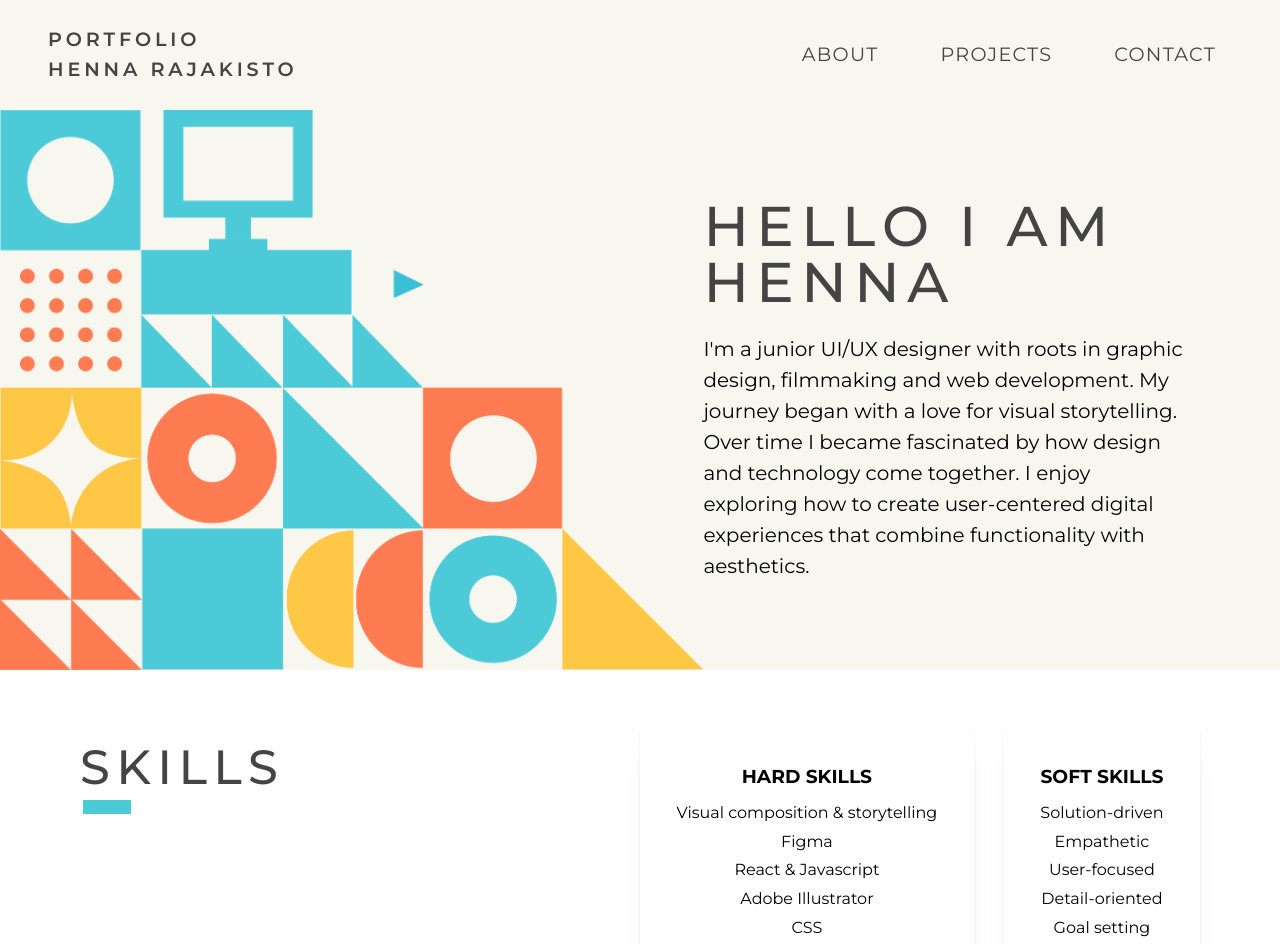
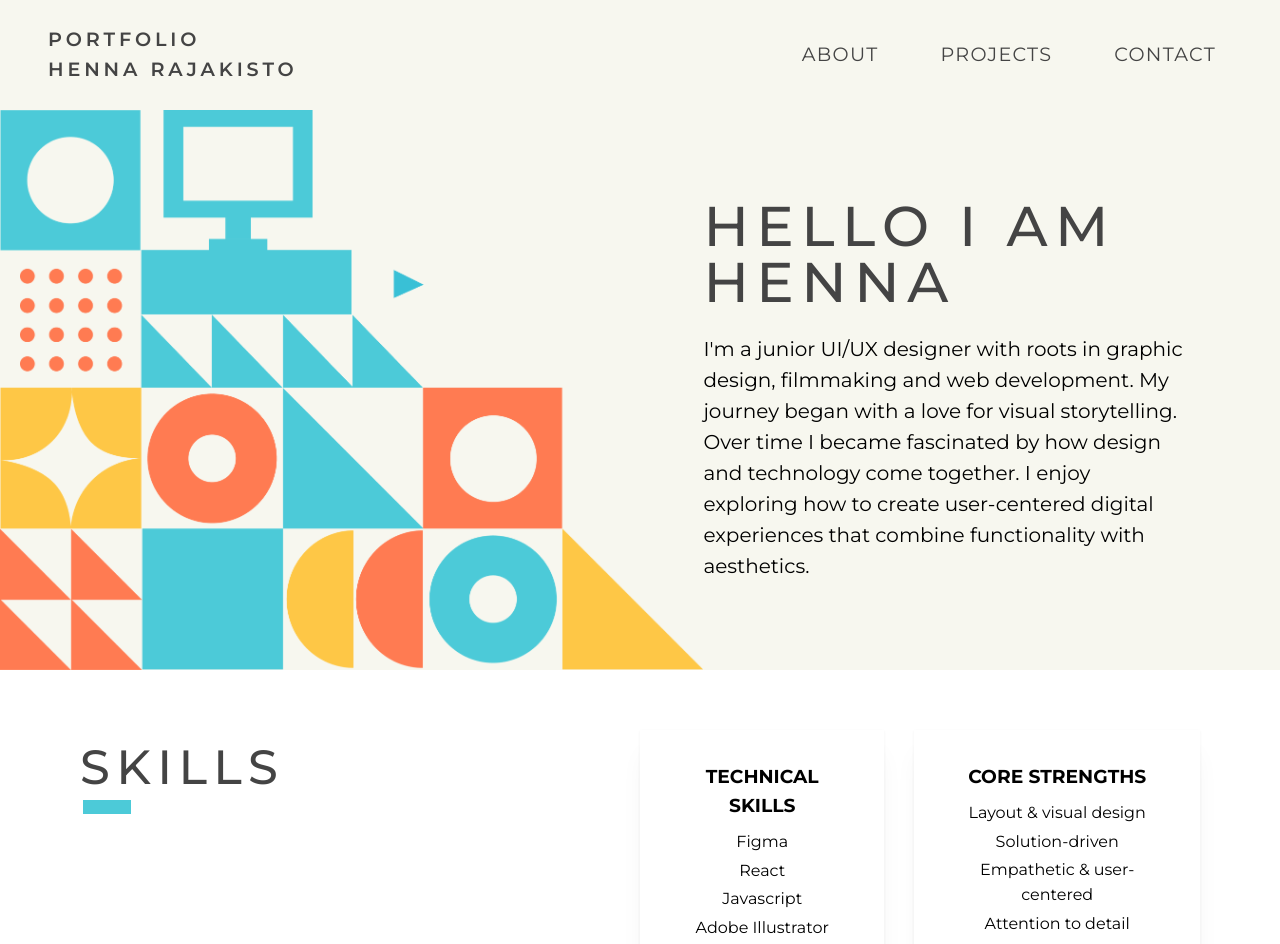
Before and after one commit to hennamarleena/UXUI-portfolio, a React (Vite) app: page / in a window 1280 px wide. Shown: the top 944 px of the page. Built offline with nearby package versions, Linux system fonts and the light colour scheme.

Commit message:
skills otsikoiden nimet vaihdettu

```diff
--- a/src/components/Skills.jsx
+++ b/src/components/Skills.jsx
@@ -10,11 +10,11 @@ export default function Skills() {
       <div className="skills-content">
         <div className="skills-paper">
           <Paper shadow="md" radius="0" p="xl" style={{ backgroundColor: '#fff', height: '100%' }}>
-            <h3>Hard Skills</h3>
+            <h3>Technical skills</h3>
             <ul className='skills-list'>
-              <li>Visual composition & storytelling</li>
               <li>Figma</li>
-              <li>React & Javascript</li>
+              <li>React</li>
+              <li>Javascript</li>
               <li>Adobe Illustrator</li>
               <li>CSS</li>
             </ul>
@@ -23,12 +23,12 @@ export default function Skills() {
 
         <div className="skills-paper">
           <Paper shadow="md" radius="0" p="xl" style={{ backgroundColor: '#fff', height: '100%' }}>
-            <h3>Soft Skills</h3>
+            <h3>Core Strengths</h3>
             <ul>
+              <li>Layout & visual design</li>
               <li>Solution-driven</li>
-              <li>Empathetic</li>
-              <li>User-focused</li>
-              <li>Detail-oriented</li>
+              <li>Empathetic & user-centered</li>
+              <li>Attention to detail</li>
               <li>Goal setting</li>
             </ul>
           </Paper>
```
